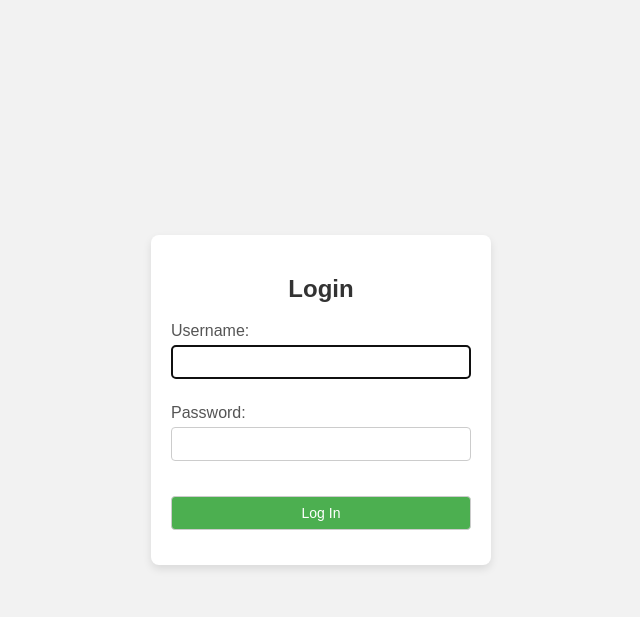
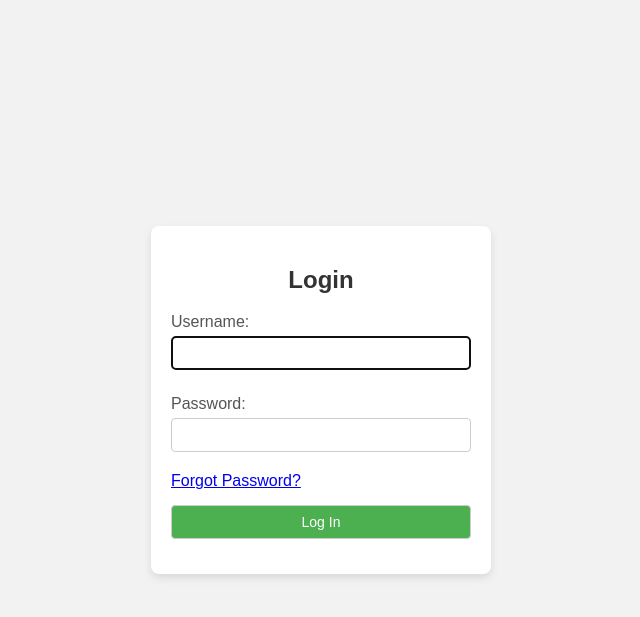
Before and after one commit to Ayush-Adhikari123/VitalFlow, a Django app: page /adminlogin/ in a window 1280 px wide. Shown: the top 617 px of the page, without its empty margins (319-959 px from the left). Run offline with Django 4.2, Linux system fonts and the light colour scheme.

Commit message:
edited adminlogin

```diff
--- a/Sem3project/templates/adminlogin.html
+++ b/Sem3project/templates/adminlogin.html
@@ -6,10 +6,13 @@
   <meta name="viewport" content="width=device-width, initial-scale=1.0" />
   <title>Login</title>
   <link rel="stylesheet" href="/static/adminlogin.css" />
+
+
   <style>
     /* Style for the loading screen */
   </style>
 </head>
+
 
 <body>
   <!-- Loading screen with GIF -->
@@ -29,6 +32,9 @@
     <label for="{{ fm.id_for_label }}">{{ fm.label_tag }}</label>
     {{ fm }}
     <div class="error">{{ fm.errors|striptags }}</div>
+    {% if fm.name == 'password' %}
+      <a href="/passwordreset">Forgot Password?</a>
+    {% endif %}
     {% endfor %}
     <input type="submit" value="Log In" />
   </form>
```
